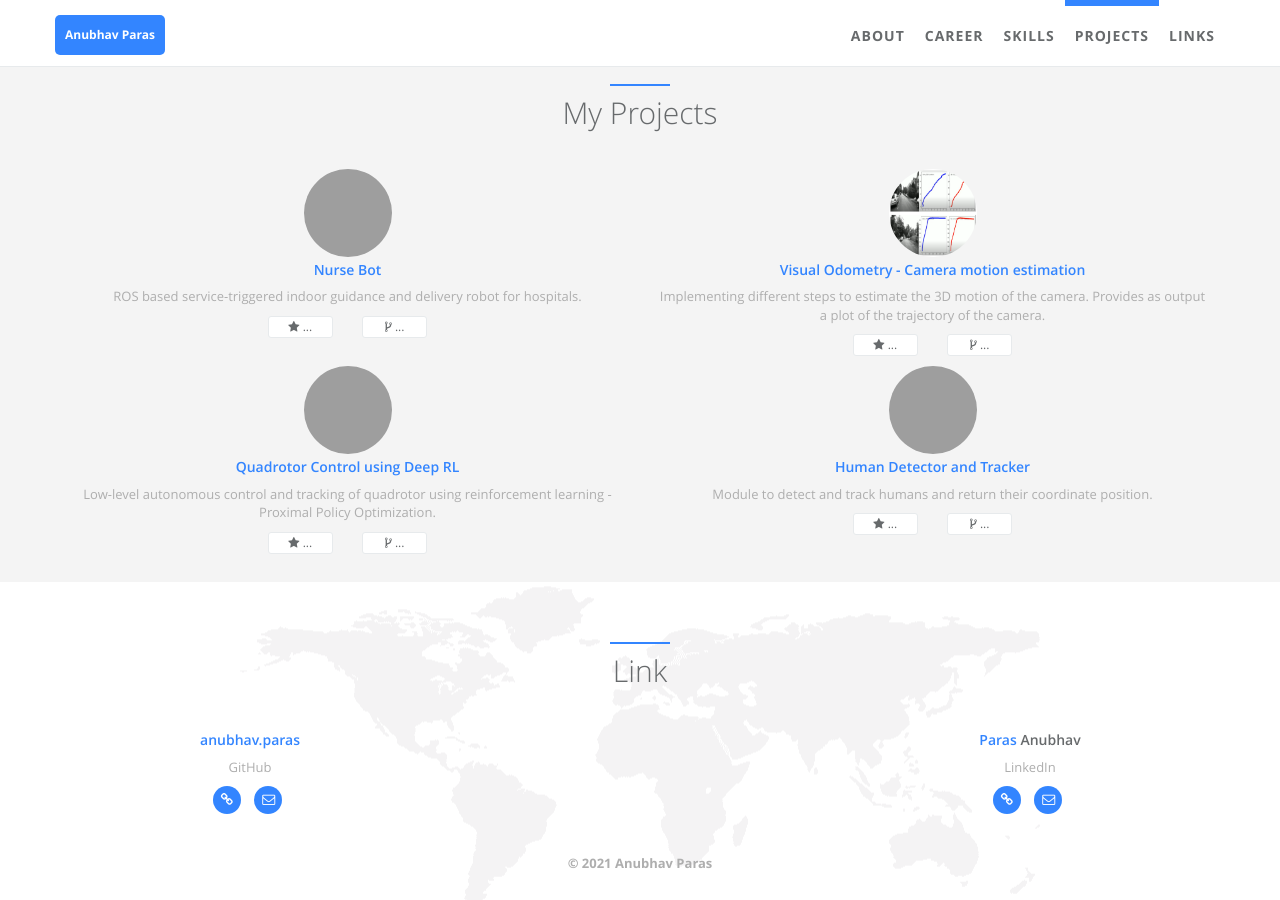
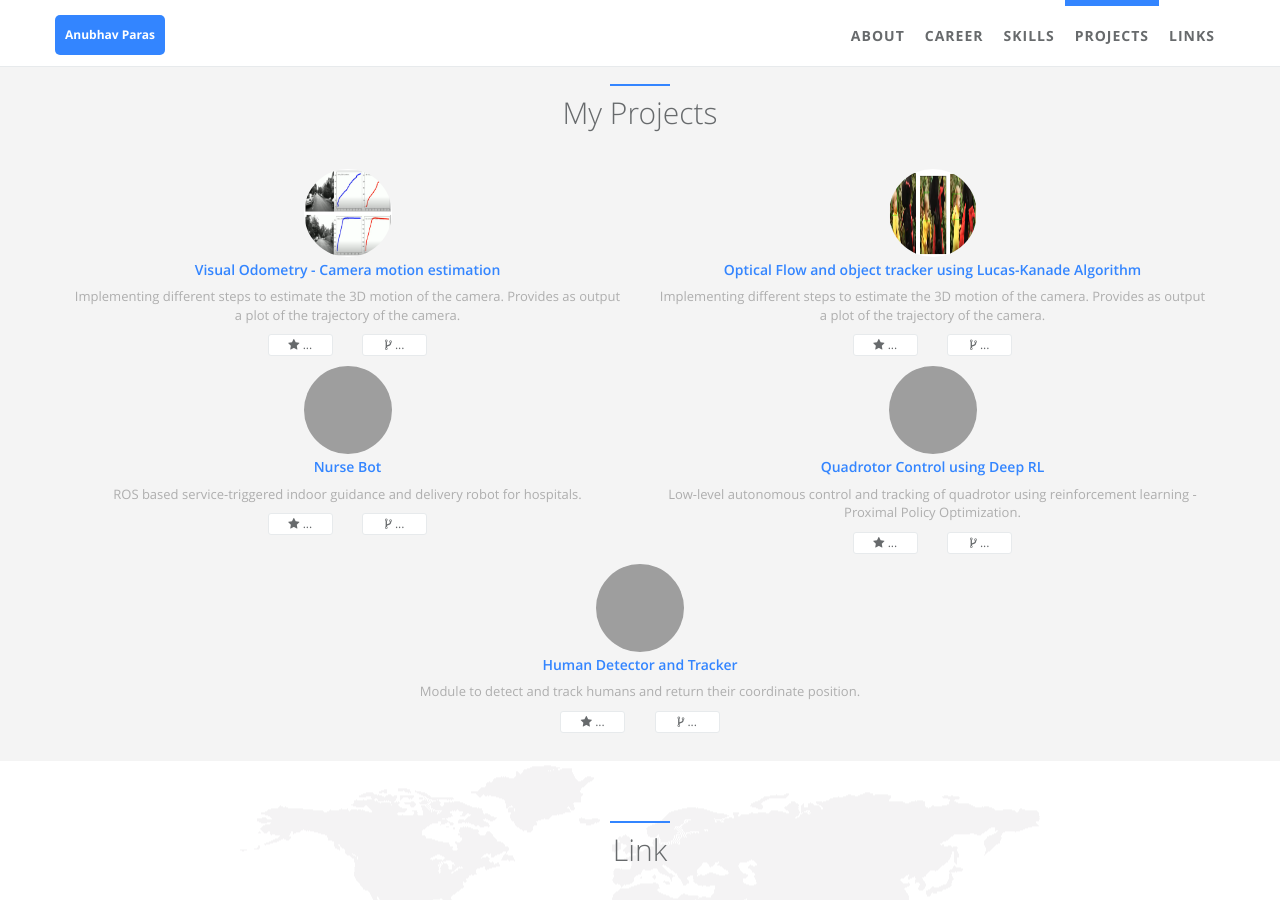
Before and after one commit to anubhavparas/anubhavparas.github.io, a Jekyll site: the page built from index.html, in a window 1280 px wide and 900 px high, scrolled down 2209 px, cut to the strip 0-900 px from the top of the window. Built offline with Jekyll 4.4.1, drawn with Linux system fonts in a browser that asks for light colours; grey boxes are pictures that could not be loaded.

Commit message:
added images tor few more projects

```diff
--- a/_config.yml
+++ b/_config.yml
@@ -20,7 +20,7 @@ author:  # change following line to your infomation.
   facebook_username: anubhav.paras  # Leave blank if you don't have now
   twitter_username:  # Leave blank if you don't have now
   email: anubhavp@terpmail.umd.edu  # Leave blank if you don't have now
-  cv:  # An online CV can be printed as PDF, leave blank if you don't have now
+  # cv:  # An online CV can be printed as PDF, leave blank if you don't have now
   # skill icons are on avatar's left and right side. Reference urls are http://fontawesome.io/ and http://fizzed.com/oss/font-mfizz
   skill_icon1:
     - name: icon-apache
@@ -32,7 +32,7 @@ author:  # change following line to your infomation.
 
 # comment
 # disqus:  # if you wanna comment feature, go to https://disqus.com/ to get your configuration; if not, comment following two lines.
-#   name: jalpc
+#   name: anubhavparas
 
 # analytics
 ## google analytics
--- a/_data/index/projects.yml
+++ b/_data/index/projects.yml
@@ -1,6 +1,21 @@
 # projects section data
 # If you don't have language feature(language.yml is empty), ignore "i18n" items
 # Suggest projects' img be located at '/static/assets/img/landing', and edit following img items.
+- name: Visual Odometry - Camera motion estimation
+  i18n: visual-odometry
+  gh_user: anubhavparas
+  repo: visual-odometry
+  img: /static/assets/img/landing/visual_odomentry.png
+  desc: Implementing different steps to estimate the 3D motion of the camera. Provides as output a plot of the trajectory of the camera.
+
+- name: Optical Flow and object tracker using Lucas-Kanade Algorithm
+  i18n: lucas-kanade-tracker
+  gh_user: anubhavparas
+  repo: lucas-kanade-tracker
+  img: /static/assets/img/landing/lucas_kanade.png
+  desc: Implementing different steps to estimate the 3D motion of the camera. Provides as output a plot of the trajectory of the camera.
+
+
 - name: Nurse Bot
   i18n: nurse-bot
   gh_user: anubhavparas
@@ -8,12 +23,6 @@
   img: /static/assets/img/landing/guidance_task.gif
   desc: ROS based service-triggered indoor guidance and delivery robot for hospitals.
 
-- name: Visual Odometry - Camera motion estimation
-  i18n: visual-odometry
-  gh_user: anubhavparas
-  repo: visual-odometry
-  img: /static/assets/img/landing/visual_odomentry.png
-  desc: Implementing different steps to estimate the 3D motion of the camera. Provides as output a plot of the trajectory of the camera.
 
 - name: Quadrotor Control using Deep RL
   i18n: quad-control-rl
```
Also changed, not shown: README.md (added), static/assets/img/landing/lucas_kanade.png (added).
